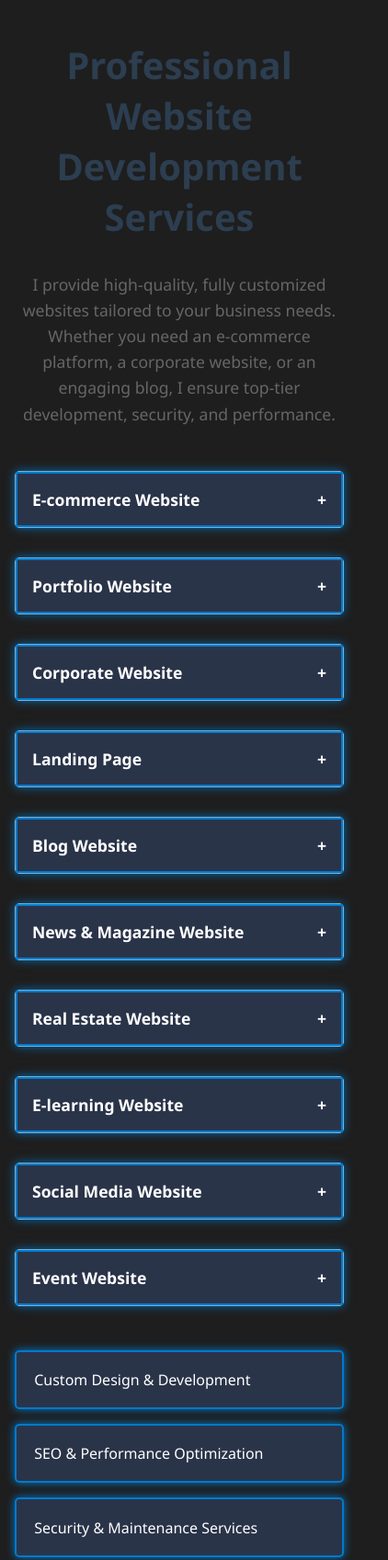
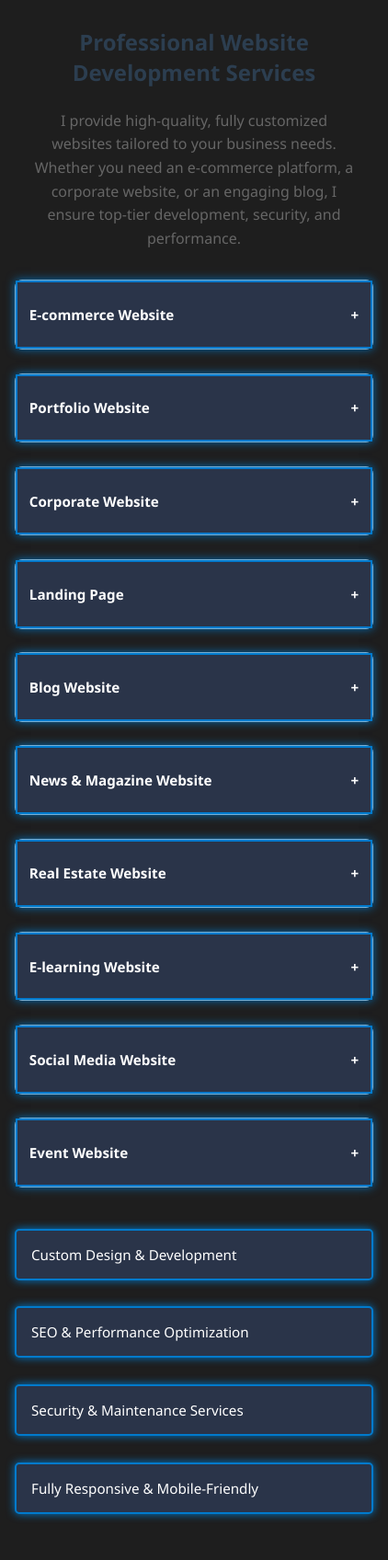
Before and after one commit to DeftaAndrei/Sales.Bussines, a plain HTML site: page button7.html in a window 390 px wide. Shown: the top 1696 px of the page at 92% size, 422 px wide, since content can reach past the window. After the commit the page ends 1670 px from the top, so only its background shows below. Drawn offline with Linux system fonts and the light colour scheme.

Commit message:
Update button7.css

```diff
--- a/button7.css
+++ b/button7.css
@@ -126,3 +126,151 @@ li {
         border-bottom: none;
     }
 }
+
+/* Mobile Optimization */
+@media screen and (max-width: 768px) {
+    body {
+        padding: 1rem;
+        margin: 0;
+        width: 100%;
+        max-width: 100%;
+    }
+
+    h1 {
+        font-size: clamp(1.8rem, 5vw, 2.5rem);
+        margin-bottom: 1.5rem;
+        padding: 0 0.5rem;
+    }
+
+    .intro {
+        font-size: 1rem;
+        padding: 0 1rem;
+        margin-bottom: 2rem;
+    }
+
+    .services-grid {
+        gap: 0.8rem;
+    }
+
+    .service-section {
+        margin-bottom: 0.8rem;
+        border-radius: 8px;
+    }
+
+    .service-title {
+        padding: 0.8rem;
+        font-size: 1rem;
+        border-width: 2px;
+        min-height: 44px; /* Touch target size */
+    }
+
+    .service-content {
+        padding: 1rem;
+    }
+
+    .service-description {
+        font-size: 0.95rem;
+        margin-bottom: 1rem;
+    }
+
+    li {
+        padding: 0.8rem 0;
+        font-size: 0.9rem;
+    }
+
+    .features {
+        margin-top: 1.5rem;
+        gap: 0.8rem;
+    }
+
+    .feature-item {
+        padding: 1rem;
+        border-width: 2px;
+        font-size: 0.95rem;
+    }
+}
+
+/* Small Screen Optimization */
+@media screen and (max-width: 480px) {
+    body {
+        padding: 0.8rem;
+    }
+
+    h1 {
+        font-size: clamp(1.5rem, 4vw, 1.8rem);
+    }
+
+    .service-title {
+        font-size: 0.95rem;
+        box-shadow: 0 0 10px rgba(0, 183, 255, 0.3);
+    }
+
+    .service-title:hover {
+        box-shadow: 0 0 15px rgba(0, 183, 255, 0.5);
+    }
+
+    .feature-item {
+        margin: 0.5rem 0;
+    }
+}
+
+/* Touch Device Optimization */
+@media (hover: none) {
+    .service-title:hover,
+    .feature-item:hover {
+        box-shadow: 0 0 15px rgba(0, 183, 255, 0.5);
+        transform: none;
+    }
+
+    .service-title:active,
+    .feature-item:active {
+        background: #3d4d75;
+    }
+}
+
+/* Landscape Mode Optimization */
+@media screen and (max-height: 480px) and (orientation: landscape) {
+    .features {
+        display: grid;
+        grid-template-columns: repeat(2, 1fr);
+        gap: 0.8rem;
+    }
+
+    .service-content {
+        max-height: 60vh;
+        overflow-y: auto;
+        -webkit-overflow-scrolling: touch;
+    }
+}
+
+/* Dark Mode Support */
+@media (prefers-color-scheme: dark) {
+    body {
+        background: #151b2e;
+    }
+
+    h1 {
+        color: #ffffff;
+    }
+
+    .intro {
+        color: #b8b8b8;
+    }
+}
+
+/* Reduced Motion */
+@media (prefers-reduced-motion: reduce) {
+    .service-title,
+    .feature-item {
+        transition: none;
+    }
+}
+
+/* Safe Area Insets */
+@supports (padding: max(0px)) {
+    body {
+        padding-left: max(1rem, env(safe-area-inset-left));
+        padding-right: max(1rem, env(safe-area-inset-right));
+        padding-bottom: max(1rem, env(safe-area-inset-bottom));
+    }
+}
```
